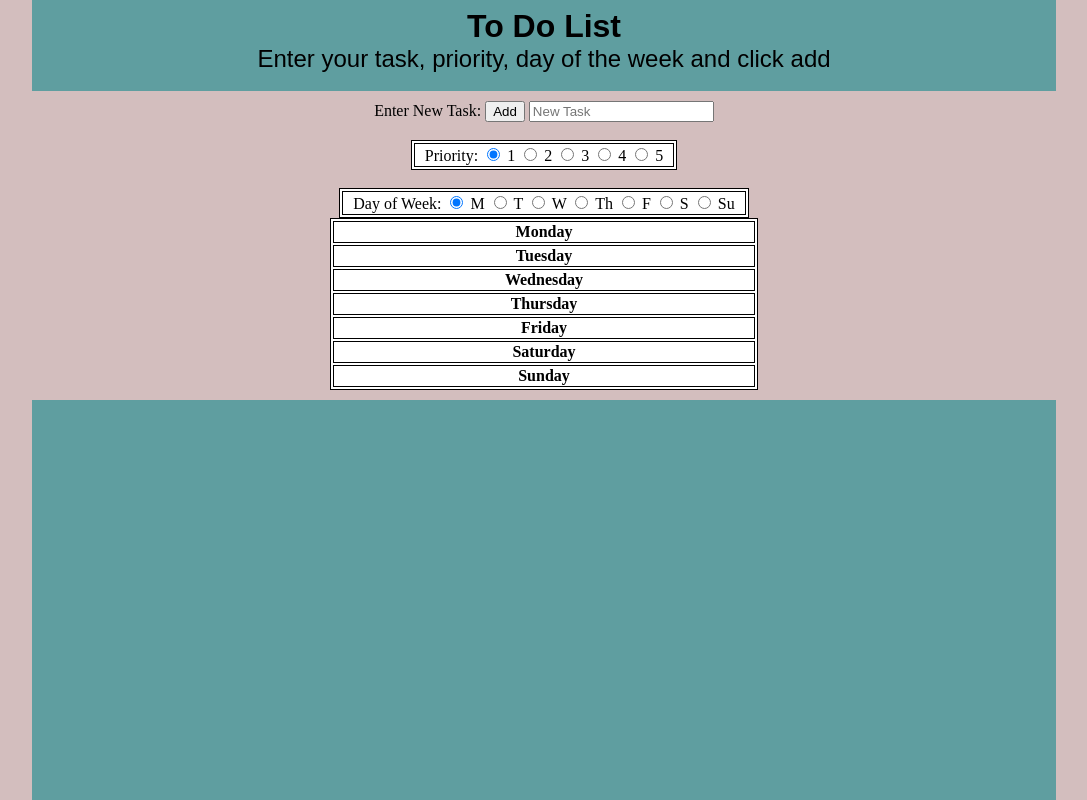
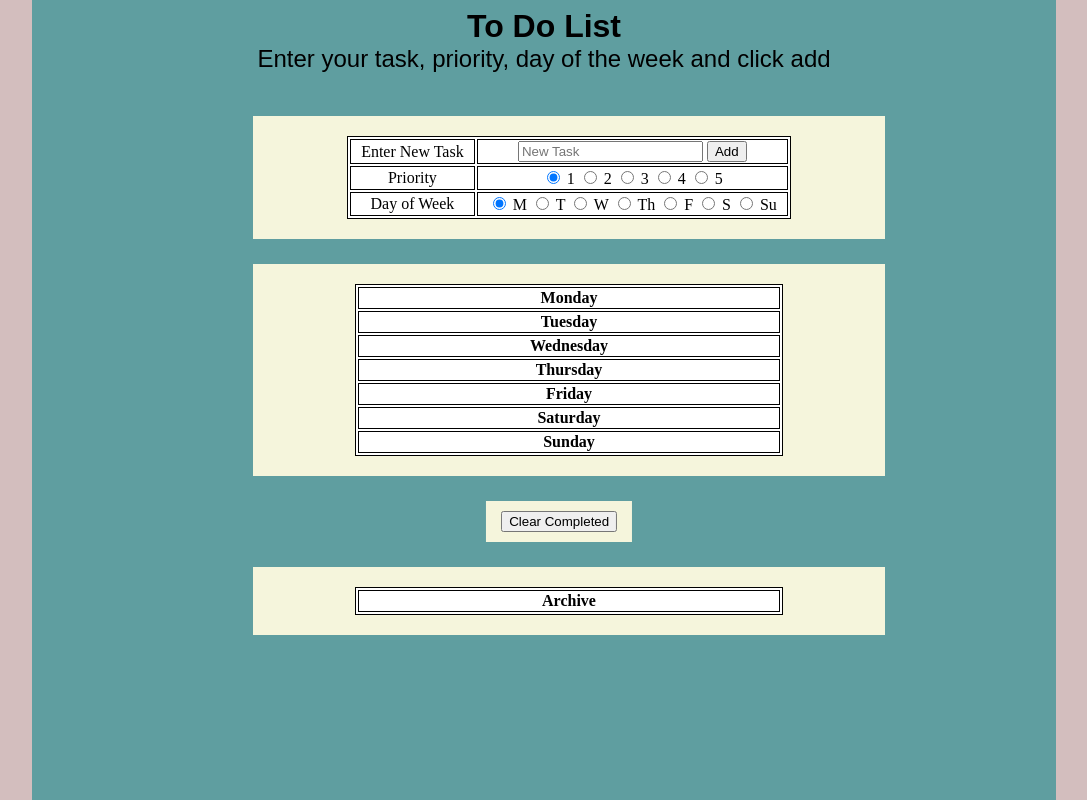
Before and after one commit to MyNameBeJohn/CS321_Project_3_CI-CD, a Flask app: page / in a window 1280 px wide. Shown: the whole page, without its empty margins (96-1183 px from the left). Run offline with Flask 2, Linux system fonts and the light colour scheme; lists and menus that the app fills with data are empty.

Commit message:
added clear completed functionality, more tests, and improved aesthetics

```diff
--- a/app.py
+++ b/app.py
@@ -1,6 +1,8 @@
 from flask import Flask, render_template, request, url_for, redirect
 
 app = Flask(__name__)
+
+archived = []
 
 days_of_week = [
     "Monday",
@@ -18,11 +20,13 @@ day_to_idx = {day: i for i, day in enumerate(days_of_week)}
 @app.route("/")
 def home():
     enumerated_todo_list = [enumerate(day) for day in todo_list]
+    print(archived)
     return render_template(
         "base.html",
         enumerated_todo_list=zip(
             [*range(len(days_of_week))], days_of_week, enumerated_todo_list
         ),
+        archived=archived,
     )
 
 
@@ -43,6 +47,20 @@ def add():
 def remove(day_number, task_number):
     todo_list[day_number].pop(task_number)
     return redirect(url_for("home"))
+
+@app.route("/clear")
+def clear_completed():
+	remove = []
+	for i, day in enumerate(todo_list):
+		for j, (task_name, data) in enumerate(day):
+			if data["check"]:
+				archived.append(day[j])
+				remove.append((i, j))
+
+	for i, j in reversed(remove):
+		todo_list[i].pop(j)
+
+	return redirect(url_for("home"))
 
 
 @app.route("/up/<int:day_number>/<int:task_number>")
--- a/static/style.css
+++ b/static/style.css
@@ -13,13 +13,25 @@ p{
 }
 
 body{
-	background-color:cadetblue;
+	background-color: cadetblue;
+}
+
+.clear{
+	text-align: center;
+	background-color: beige;
+	padding: 10px;
+	margin: 25px;
+	width: 10%;
+	transform:  translateX(375%);
 }
 
 .block{
-	background-color: rgb(211, 190, 190);
-	padding-top: 10px;
-	padding-bottom: 10px;
+	background-color: beige;
+	padding-top: 20px;
+	padding-bottom: 20px;
+	margin: 25px;
+	width: 50%;
+	transform:  translateX(50%);
 }
 
 #bg-right {
@@ -73,11 +85,11 @@ a {
 	text-decoration:  none;
 }
 
-.priority1 {
+.priority5 {
 	background-color: red;
 }
 
-.priority2 {
+.priority4 {
 	background-color: orange;
 }
 
@@ -85,10 +97,10 @@ a {
 	background-color: yellow;
 }
 
-.priority4 {
-	background-color: green;
+.priority2 {
+	background-color: lightgreen;
 }
 
-.priority5 {
-	background-color: blue;
+.priority1 {
+	background-color: lightblue;
 }
--- a/templates/base.html
+++ b/templates/base.html
@@ -13,16 +13,23 @@
 	<p>Enter your task, priority, day of the week and click add</p><br>
 	<div class="block">
 		<form action="/add" method="post">
-			<div style="text-align: center;">
-				<label for="title">Enter New Task: </label>
-				<button type="submit" class="pull-left">Add</button>
-				<input type="text" name="new_todo" placeholder="New Task">
-			</div>
 
 			<div style="text-align: center;">
 				<table>
+					<tr>
 						<td>
-					Priority:
+							<label for="title">Enter New Task </label>
+						</td>
+						<td>
+							<input type="text" name="new_todo" placeholder="New Task">
+							<button type="submit" class="pull-left">Add</button>
+						</td>
+					</tr>
+					<tr>
+						<td>
+							Priority
+						</td>
+						<td>
 							<input type="radio" name="priority" value="1" checked>
 							<label for="1">1</label>
 							<input type="radio" name="priority" value="2">
@@ -34,11 +41,12 @@
 							<input type="radio" name="priority" value="5">
 							<label for="5">5</label>
 						</td>
-			</div><br>
-
-			<table>
+					</tr>
+					<tr>
 						<td>
-					Day of Week:
+							Day of Week
+						</td>
+						<td>
 							<input type="radio" name="dow" value="Monday" checked>
 							<label for="M">M</label>
 							<input type="radio" name="dow" value="Tuesday">
@@ -53,11 +61,14 @@
 							<label for="S">S</label>
 							<input type="radio" name="dow" value="Sunday">
 							<label for="Su">Su</label>
-				</td><br>
+						</td>
+					</tr>
 				</table>
+			</div>
 		</form>
 	</div>
 
+	<div class="block">
 		<table>
 			{% for day_number, day, enumerated_day_tasks in enumerated_todo_list %}
 				<tr> <th colspan="5"> {{day}} </th> </tr>
@@ -76,6 +87,22 @@
 				{% endfor %}
 			{% endfor %}
 		</table>
+	</div>
+
+	<div class="clear">
+		<a href="/clear"><button type="button">Clear Completed</button></a>
+	</div>
+
+	<div class="block">
+		<table>
+			<tr> <th colspan="1"> Archive </th> </tr>
+			{% for item in archived %}
+				<tr>
+					<td class="task priority{{item[1]['priority']}}"> {{item[0]}} </td>
+				</tr>
+			{% endfor %}
+		</table>
+	</div>
 
 	<footer>
 	</footer>
```
Also changed, not shown: test_app.py (+192 -140 lines). Lines whose indentation alone changed are shown as unchanged.
